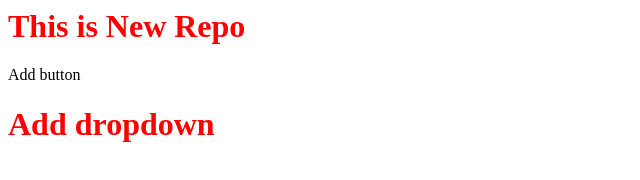
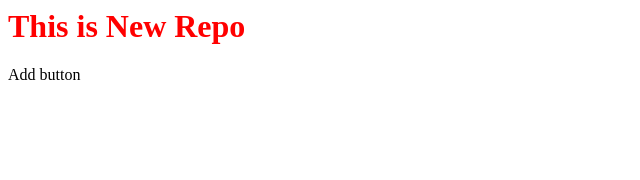
Before and after one commit to SableSuyash/localrepo, a plain HTML site: page index.html in a window 1280 px wide. Shown: the whole page, without its empty margins (0-640 px from the left). Drawn offline with Linux system fonts and the light colour scheme.

Commit message:
Undo the changes

```diff
--- a/index.html
+++ b/index.html
@@ -1,4 +1,3 @@
 <link rel="stylesheet" href="index.css">
 <h1>This is New Repo</h1>
 <p>Add button</p>
-<h1>Add dropdown</h1>
```
